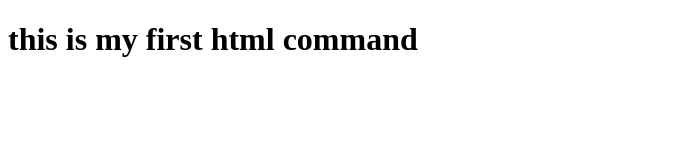
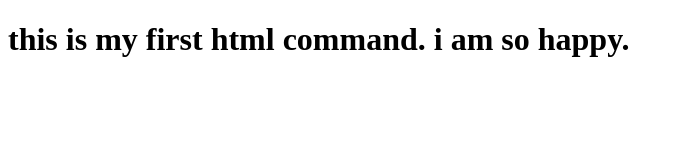
Before and after one commit to mou-roy/corsera-html.css.js, a plain HTML site: page site/index.html in a window 1280 px wide. Shown: the whole page, without its empty margins (0-683 px from the left). Drawn offline with Linux system fonts and the light colour scheme.

Commit message:
modification

```diff
--- a/site/index.html
+++ b/site/index.html
@@ -4,6 +4,6 @@
 	<title>hello Mousumi</title>
 </head>
 <body>
-<h1>this is my first html command</h1>
+<h1>this is my first html command. i am so happy.</h1>
 </body>
 </html>
```
